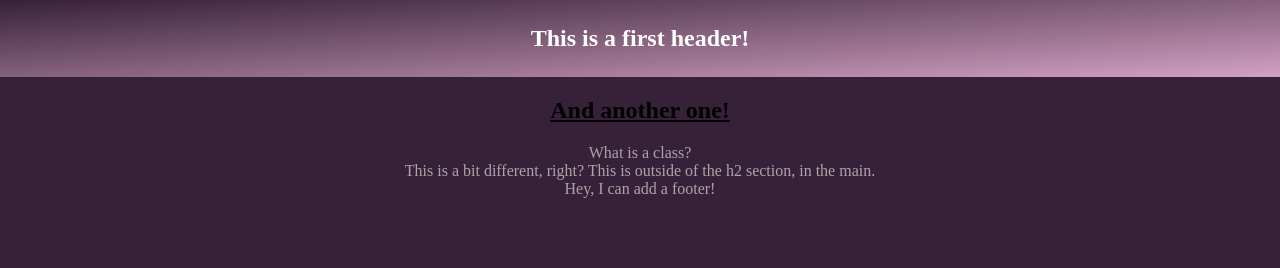
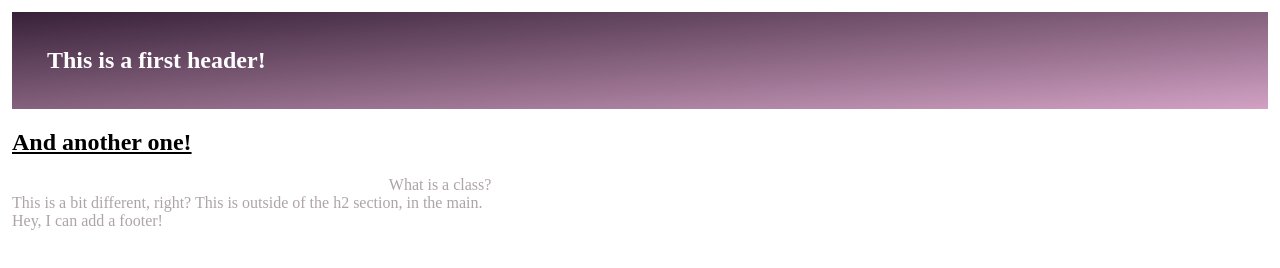
Before and after one commit to iesnoth/my_project, a plain HTML site: page index.html in a window 1280 px wide. Drawn offline with Linux system fonts and the light colour scheme.

Commit message:
messed with style formatting

```diff
--- a/style.css
+++ b/style.css
@@ -1,9 +1,9 @@
 html,
 body {
     margin: 0;
-    padding: 0;
-    text-align: center;
-    background-color: rgb(55, 33, 56);
+    padding: 6px;
+    text-align: left;
+    background-color: linear-gradient(to top, rgb(212, 90, 8), rgb(253, 185, 76), rgb(67, 35, 71));
     color: rgb(173, 164, 169);
 }
 header {
@@ -12,13 +12,13 @@ header {
     padding: 25px;
 }
 header h1 {
-    margin: 0;
+    margin: 10px;
 }
 main h2 {
     color: black;
     text-decoration: underline;
 }
 .container {
-    width: 65%;
+    width: 40%;
     margin: 0 auto;
 }
```
